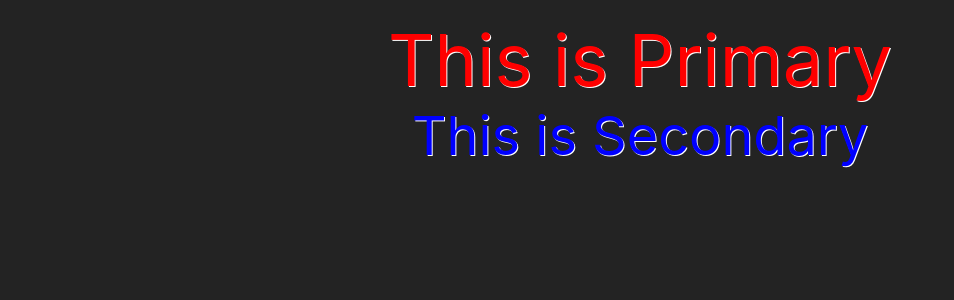
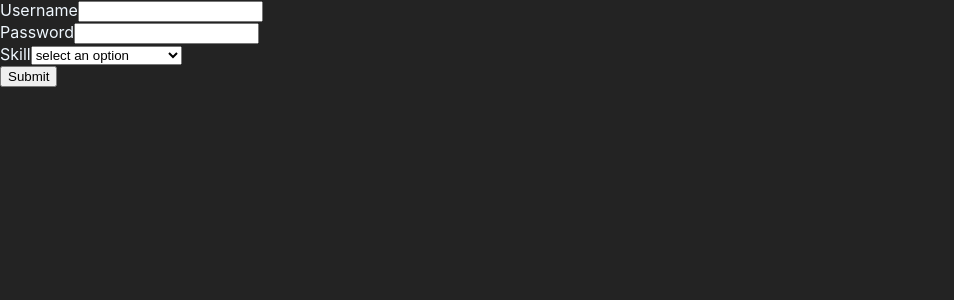
Before and after one commit to DipanshuShaw/React-Learning, a React (Create React App) app: page / in a window 1280 px wide. Shown: the top 300 px of the page, without its empty margins (0-954 px from the left). Built offline with nearby package versions, Linux system fonts and the light colour scheme.

Commit message:
form created

```diff
--- a/src/App.js
+++ b/src/App.js
@@ -10,68 +10,74 @@ import NameList from './components/ListRendering/nameList';
 import Parent from './components/parentChild/Parent';
 // import LoggedCheck from './components/LoggedCheck';
 import Styling from './components/styling';
+import Form from './components/Form';
 
 function App() {
-  Box.defaultProps = {
-    value: ["Jaya","Java","Jana","Jaka"]
-  }
-  return (
-    // <div className="App">
-    //   <header className="App-header">
-    //     <img src={logo} className="App-logo" alt="logo" />
-    //     <p>
-    //       Edit <code>src/App.js</code> and save to reload.
-    //     </p>
-    //     <a
-    //       className="App-link"
-    //       href="https://reactjs.org"
-    //       target="_blank"
-    //       rel="noopener noreferrer"
-    //     >
-    //       Learn React
-    //     </a>
-    //   </header>
-    // </div>
-    <p>
+  // Box.defaultProps = {
+  //   value: ["Jaya","Java","Jana","Jaka"]
+  // }
+//   return (
+//     // <div className="App">
+//     //   <header className="App-header">
+//     //     <img src={logo} className="App-logo" alt="logo" />
+//     //     <p>
+//     //       Edit <code>src/App.js</code> and save to reload.
+//     //     </p>
+//     //     <a
+//     //       className="App-link"
+//     //       href="https://reactjs.org"
+//     //       target="_blank"
+//     //       rel="noopener noreferrer"
+//     //     >
+//     //       Learn React
+//     //     </a>
+//     //   </header>
+//     // </div>
+//     <p>
 
-{/* <Message /> */}
+// {/* <Message /> */}
 
-{/* <Incrementor /> */}
+// {/* <Incrementor /> */}
 
-{/* <FunctionClick /> */}
+// {/* <FunctionClick /> */}
 
-{/* <Parent /> */}
+// {/* <Parent /> */}
 
-{/* <LoggedCheck /> */}
+// {/* <LoggedCheck /> */}
 
-{/* <ConditionalGreet /> */}
+// {/* <ConditionalGreet /> */}
 
-{/* <NameList /> */}
+// {/* <NameList /> */}
 
-<Styling />
+// {/* <Styling /> */}
 
-      {/* <Greet name="Dipanshu">
-        <div>
-          Have A Nice Expireince
-        </div>
-      </Greet> */}
-      {/* <Greet name=""></Greet> */}
-      {/* <Greet name=""></Greet> */}
-      {/* <img src="https://letsenhance.io/static/8f5e523ee6b2479e26ecc91b9c25261e/1015f/MainAfter.jpg" alt="React-Image"></img> */}
-      {/* <Box>
+//       {/* <Greet name="Dipanshu">
+//         <div>
+//           Have A Nice Expireince
+//         </div>
+//       </Greet> */}
+//       {/* <Greet name=""></Greet> */}
+//       {/* <Greet name=""></Greet> */}
+//       {/* <img src="https://letsenhance.io/static/8f5e523ee6b2479e26ecc91b9c25261e/1015f/MainAfter.jpg" alt="React-Image"></img> */}
+//       {/* <Box>
 
-      </Box> */}
-      {/* <nav>
-        <div className='heading'>New Project</div>
-        <ul>
-          <li className='list'><a className='link'>Home</a></li>
-          <li className='list'><a className='link'>About Us</a></li>
-          <li className='list'><a className='link'>Blog</a></li>
-          <li className='list'><a className='link'>Contact</a></li>
-        </ul>
-      </nav> */}
-    </p>
-  );
+//       </Box> */}
+//       {/* <nav>
+//         <div className='heading'>New Project</div>
+//         <ul>
+//           <li className='list'><a className='link'>Home</a></li>
+//           <li className='list'><a className='link'>About Us</a></li>
+//           <li className='list'><a className='link'>Blog</a></li>
+//           <li className='list'><a className='link'>Contact</a></li>
+//         </ul>
+//       </nav> */}
+//     </p>
+//   );
+
+return(
+<Form />
+);
+
 }
 
 export default App;
--- /dev/null
+++ b/src/components/Form.js
@@ -0,0 +1,71 @@
+import React, { Component } from 'react'
+
+class Form extends Component {
+
+    constructor(props) {
+      super(props)
+
+      this.state = {
+         username : '',
+         password : '',
+         skill : 'Select an option'
+      }
+    }
+
+    usernameHandler = event =>{
+        this.setState({
+            username : event.target.value
+        })
+    }
+    passwordHandler = (event)=>{
+        this.setState({
+            password : event.target.value
+        })
+    }
+    skillHandler = (event)=>{
+        this.setState({
+            skill : event.target.value
+        })
+    }
+
+    submission = (event)=> {
+        alert(`${this.state.username}  ${this.state.password} ${this.state.skill}`);
+        event.preventDefault();
+    }
+
+
+  render() {
+    const { username , password , skill } = this.state;
+    return (
+      <form onSubmit={this.submission}>
+        <div>
+            <label>
+            Username
+            </label>
+            <input type='text' value={username} onChange={this.usernameHandler}></input>
+        </div>
+        <div>
+            <label>
+            Password
+            </label>
+            <input type='password' value={password} onChange={this.passwordHandler}></input>
+        </div>
+        <div>
+            <label>
+            Skill
+            </label>
+            <select value={skill} onChange={this.skillHandler}>
+                <option>select an option</option>
+                <option>Web development</option>
+                <option>Android Development</option>
+                <option>Software Engineer</option>
+                <option>Dolly Chai Wala</option>
+            </select>
+        </div>
+        <button type='submit'>Submit</button>
+      </form>
+    )
+  }
+}
+
+export default Form
```
